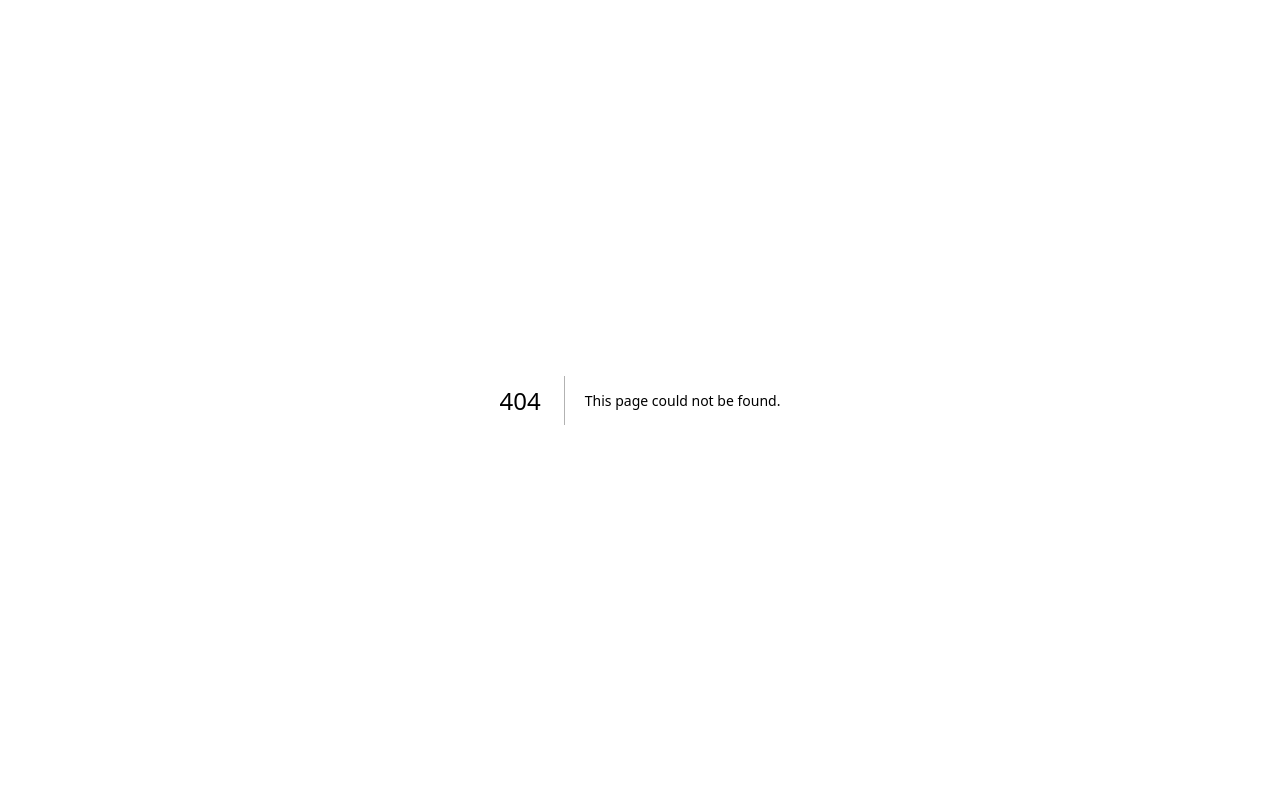
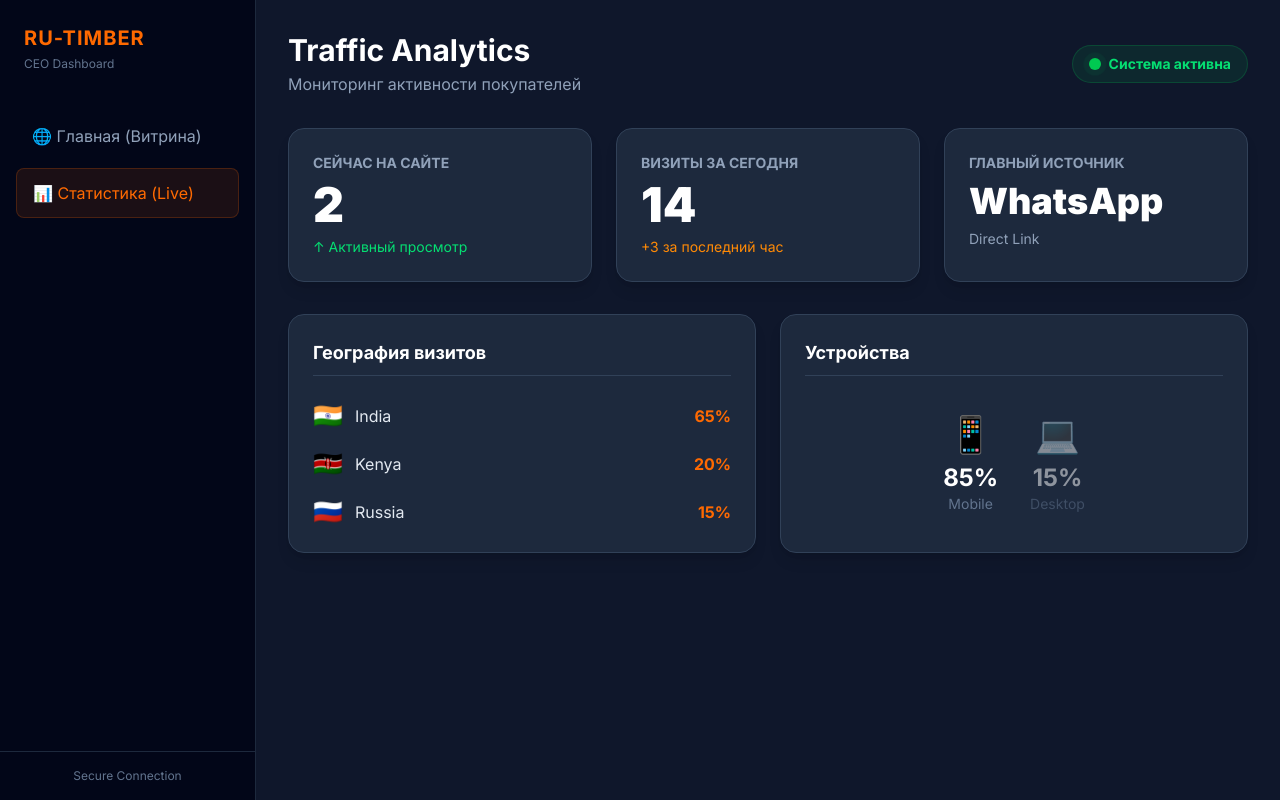
Before and after one commit to ru-timber-export/b2b-export, a Next.js app: page /stats in a window 1280 px wide. Before the commit this address had no page. Built offline with nearby package versions, Linux system fonts and the light colour scheme.

Commit message:
Add stats dashboard UI

```diff
--- /dev/null
+++ b/src/app/stats/page.js
@@ -0,0 +1,106 @@
+import Link from 'next/link';
+
+export default function StatsDashboard() {
+  return (
+    <div className="flex h-screen bg-slate-900 text-slate-200 font-sans">
+
+      {/* БОКОВОЕ МЕНЮ (Sidebar) */}
+      <aside className="w-64 bg-slate-950 border-r border-slate-800 flex flex-col">
+        <div className="p-6">
+          <h1 className="text-xl font-bold text-orange-500 tracking-wider">RU-TIMBER</h1>
+          <p className="text-xs text-slate-500 mt-1">CEO Dashboard</p>
+        </div>
+        <nav className="flex-1 px-4 space-y-2 mt-4">
+          <Link href="/" className="block px-4 py-3 rounded-lg text-slate-400 hover:bg-slate-800 hover:text-white transition-colors">
+            🌐 Главная (Витрина)
+          </Link>
+          {/* Сюда потом добавим ссылку на ваш калькулятор */}
+          <Link href="/stats" className="block px-4 py-3 rounded-lg bg-orange-500/10 text-orange-500 border border-orange-500/20">
+            📊 Статистика (Live)
+          </Link>
+        </nav>
+        <div className="p-4 border-t border-slate-800 text-xs text-slate-500 text-center">
+          Secure Connection
+        </div>
+      </aside>
+
+      {/* ОСНОВНОЙ КОНТЕНТ */}
+      <main className="flex-1 p-8 overflow-y-auto">
+        <header className="mb-8 flex justify-between items-center">
+          <div>
+            <h2 className="text-3xl font-bold text-white">Traffic Analytics</h2>
+            <p className="text-slate-400 mt-1">Мониторинг активности покупателей</p>
+          </div>
+          <div className="flex items-center gap-2 bg-green-500/10 text-green-400 px-4 py-2 rounded-full border border-green-500/20">
+            <span className="relative flex h-3 w-3">
+              <span className="animate-ping absolute inline-flex h-full w-full rounded-full bg-green-400 opacity-75"></span>
+              <span className="relative inline-flex rounded-full h-3 w-3 bg-green-500"></span>
+            </span>
+            <span className="text-sm font-bold">Система активна</span>
+          </div>
+        </header>
+
+        {/* ВЕРХНИЕ КАРТОЧКИ (Главные метрики) */}
+        <div className="grid grid-cols-1 md:grid-cols-3 gap-6 mb-8">
+          <div className="bg-slate-800 p-6 rounded-2xl border border-slate-700 shadow-lg">
+            <h3 className="text-slate-400 text-sm font-bold mb-2">СЕЙЧАС НА САЙТЕ</h3>
+            <div className="text-5xl font-black text-white">2</div>
+            <p className="text-green-400 text-sm mt-2">↑ Активный просмотр</p>
+          </div>
+
+          <div className="bg-slate-800 p-6 rounded-2xl border border-slate-700 shadow-lg">
+            <h3 className="text-slate-400 text-sm font-bold mb-2">ВИЗИТЫ ЗА СЕГОДНЯ</h3>
+            <div className="text-5xl font-black text-white">14</div>
+            <p className="text-orange-400 text-sm mt-2">+3 за последний час</p>
+          </div>
+
+          <div className="bg-slate-800 p-6 rounded-2xl border border-slate-700 shadow-lg">
+            <h3 className="text-slate-400 text-sm font-bold mb-2">ГЛАВНЫЙ ИСТОЧНИК</h3>
+            <div className="text-4xl font-black text-white mt-1">WhatsApp</div>
+            <p className="text-slate-400 text-sm mt-2">Direct Link</p>
+          </div>
+        </div>
+
+        {/* НИЖНИЙ БЛОК (География и Устройства) */}
+        <div className="grid grid-cols-1 md:grid-cols-2 gap-6">
+          {/* География */}
+          <div className="bg-slate-800 p-6 rounded-2xl border border-slate-700 shadow-lg">
+            <h3 className="text-lg font-bold text-white mb-6 border-b border-slate-700 pb-2">География визитов</h3>
+            <ul className="space-y-4">
+              <li className="flex justify-between items-center">
+                <span className="flex items-center gap-3"><span className="text-2xl">🇮🇳</span> India</span>
+                <span className="font-bold text-orange-500">65%</span>
+              </li>
+              <li className="flex justify-between items-center">
+                <span className="flex items-center gap-3"><span className="text-2xl">🇰🇪</span> Kenya</span>
+                <span className="font-bold text-orange-500">20%</span>
+              </li>
+              <li className="flex justify-between items-center">
+                <span className="flex items-center gap-3"><span className="text-2xl">🇷🇺</span> Russia</span>
+                <span className="font-bold text-orange-500">15%</span>
+              </li>
+            </ul>
+          </div>
+
+          {/* Устройства */}
+          <div className="bg-slate-800 p-6 rounded-2xl border border-slate-700 shadow-lg">
+            <h3 className="text-lg font-bold text-white mb-6 border-b border-slate-700 pb-2">Устройства</h3>
+            <div className="flex items-center justify-center h-32 gap-8">
+              <div className="text-center">
+                <div className="text-4xl mb-2">📱</div>
+                <div className="text-2xl font-bold text-white">85%</div>
+                <div className="text-slate-500 text-sm">Mobile</div>
+              </div>
+              <div className="text-center opacity-50">
+                <div className="text-4xl mb-2">💻</div>
+                <div className="text-2xl font-bold text-white">15%</div>
+                <div className="text-slate-500 text-sm">Desktop</div>
+              </div>
+            </div>
+          </div>
+        </div>
+
+      </main>
+    </div>
+  );
+}
```
